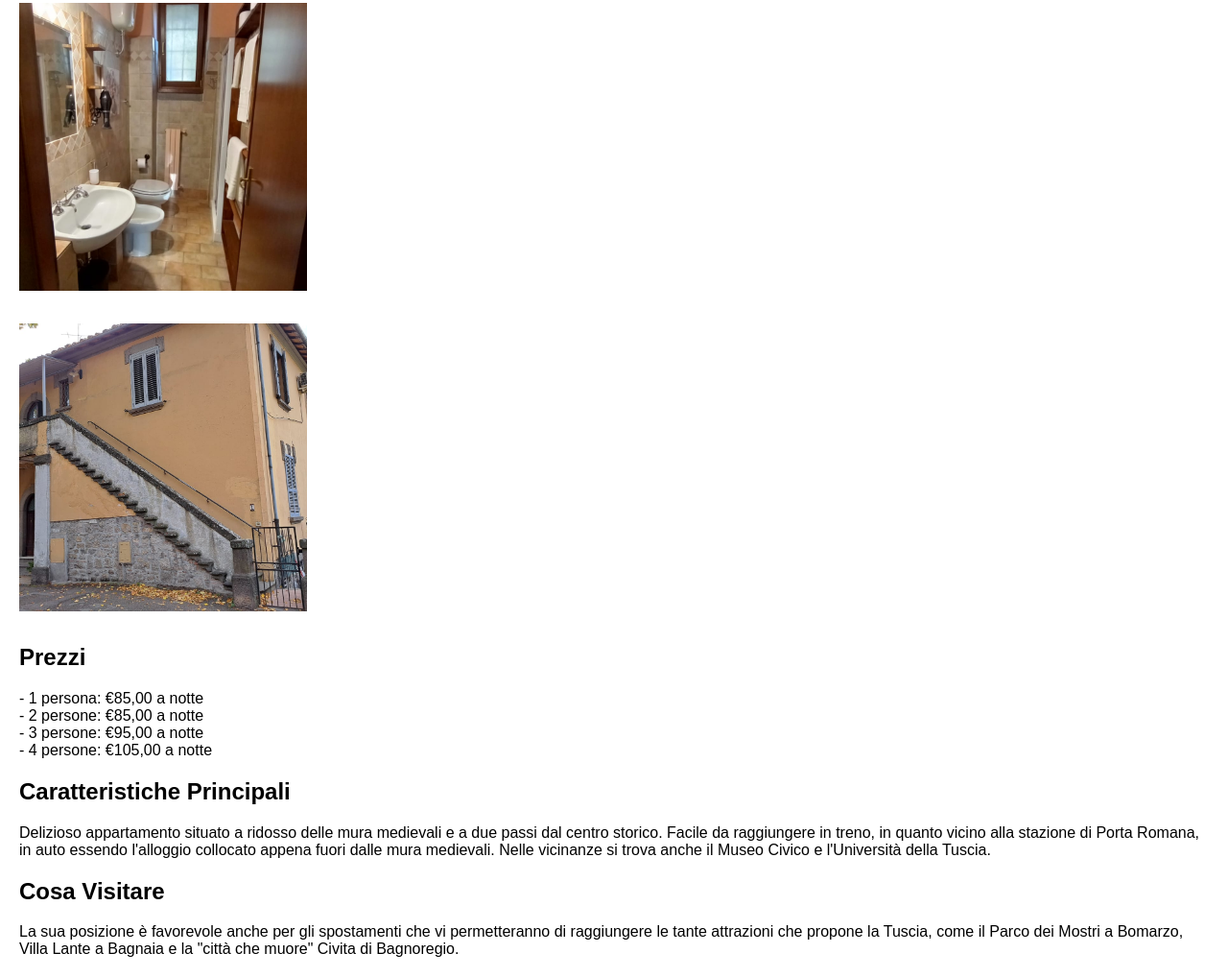
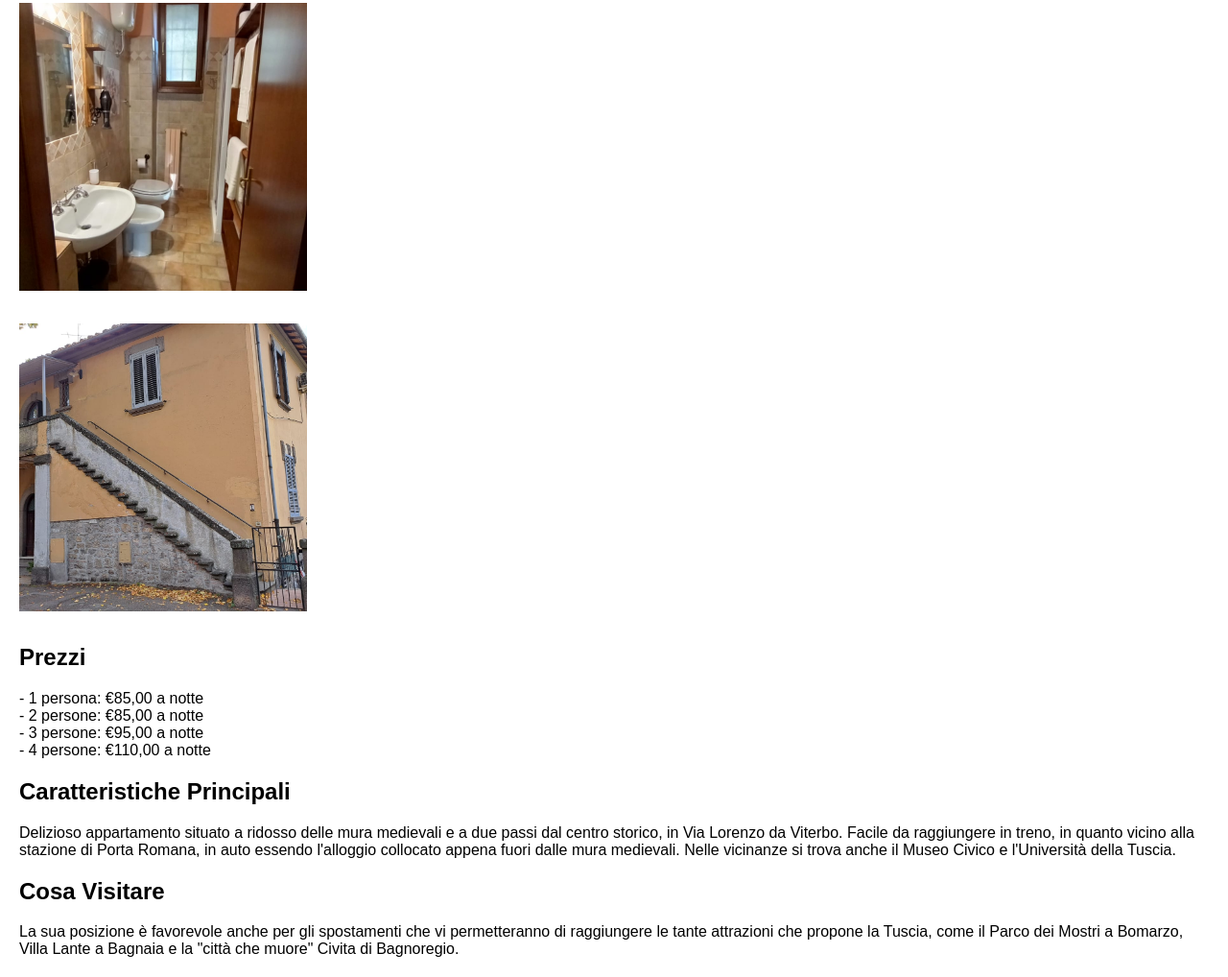
Before and after one commit to giorg12345/LORENZO-DA-VITERBO, a plain HTML site: page index.html in a window 1280 px wide. Shown: the part 1413-2431 px from the top of the page at 96% size. Drawn offline with Linux system fonts and the light colour scheme.

Commit message:
Update index.html

```diff
--- a/index.html
+++ b/index.html
@@ -56,12 +56,12 @@
         - 1 persona: €85,00 a notte<br>
         - 2 persone: €85,00 a notte<br>
         - 3 persone: €95,00 a notte<br>
-        - 4 persone: €105,00 a notte<br>
+        - 4 persone: €110,00 a notte<br>
     </p>
 
     <h2>Caratteristiche Principali</h2>
     <p>
-        Delizioso appartamento situato a ridosso delle mura medievali e a due passi dal centro storico.
+        Delizioso appartamento situato a ridosso delle mura medievali e a due passi dal centro storico, in Via Lorenzo da Viterbo.
         Facile da raggiungere in treno, in quanto vicino alla stazione di Porta Romana, in auto essendo l'alloggio collocato appena fuori dalle mura medievali.
         Nelle vicinanze si trova anche il Museo Civico e l'Università della Tuscia.
     </p>
```
